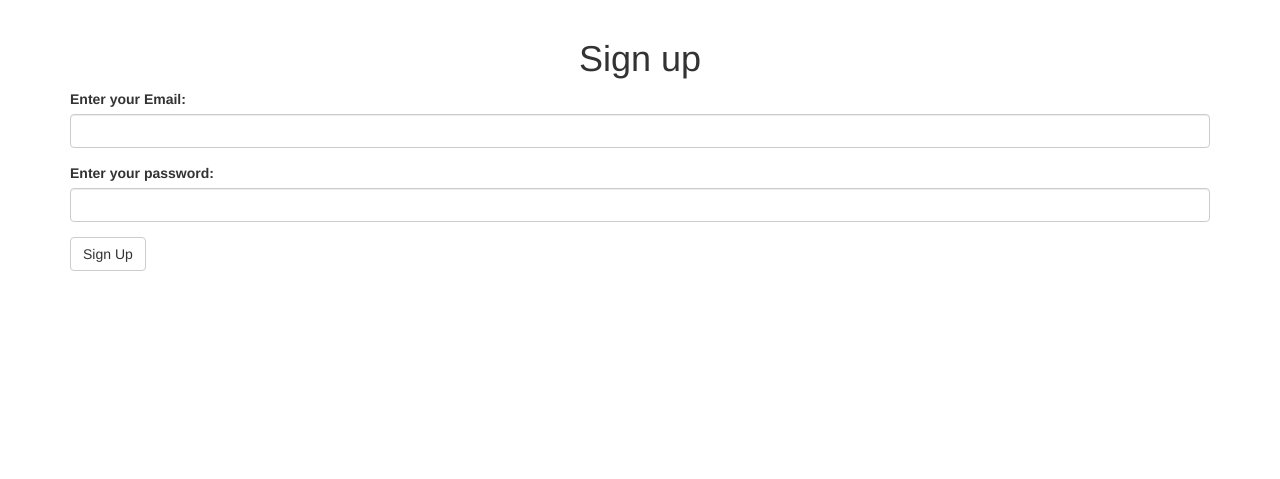
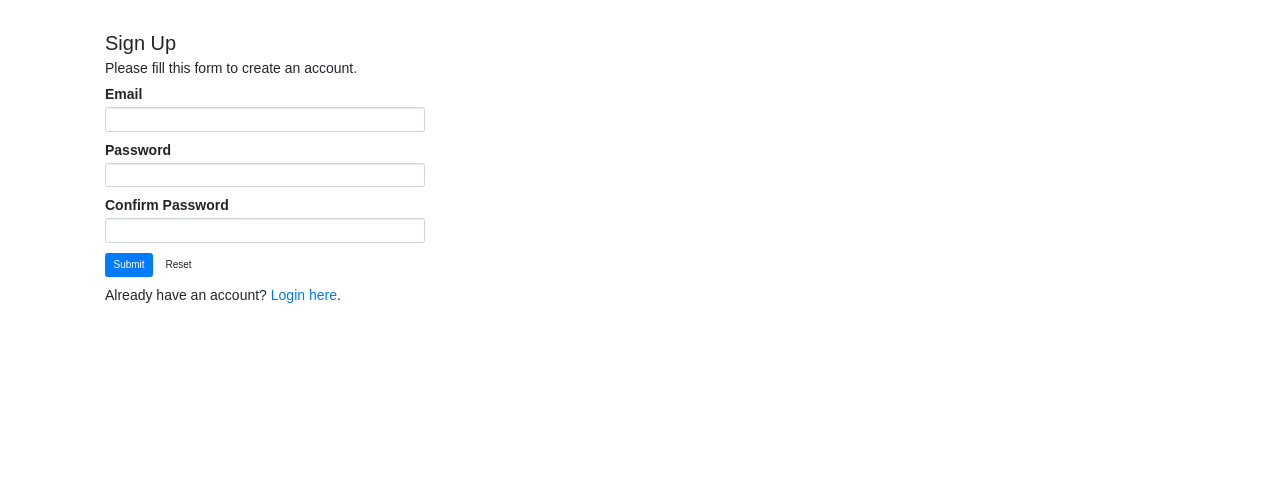
Before and after one commit to rizgif/3975_assignment1, a PHP site: page /register.php in a window 1280 px wide. Shown: the part 321-800 px from the top of the page. Run offline with PHP 8.4, Linux system fonts and the light colour scheme; data comes from the database, SQL or seed files in the repository; both versions use the stored data as it was after the commit.

Commit message:
implement login authentication with SQLite

```diff
--- a/database_setup.php
+++ b/database_setup.php
@@ -4,6 +4,13 @@
 function create_tables() {
     // Connect to SQLite database
     $db = new SQLite3('mydatabase.db');
+
+    // Create users table
+    $db->exec('CREATE TABLE IF NOT EXISTS users (
+                id INTEGER PRIMARY KEY AUTOINCREMENT,
+                email TEXT NOT NULL UNIQUE,
+                password TEXT NOT NULL
+            )');
 
     // Create transactions table
     $db->exec('CREATE TABLE IF NOT EXISTS transactions (
--- a/inc_header.php
+++ b/inc_header.php
@@ -1,12 +1,17 @@
 <!DOCTYPE html>
 <html lang="en">
+
 <head>
-<title>w03Lab</title>
+    <title>Assignment1</title>
     <meta http-equiv="content-type" content="text/html; charset=iso-8859-1" />
     <link rel="stylesheet" href="https://maxcdn.bootstrapcdn.com/bootstrap/3.4.1/css/bootstrap.min.css">
     <script src="https://ajax.googleapis.com/ajax/libs/jquery/3.5.1/jquery.min.js"></script>
     <script src="https://maxcdn.bootstrapcdn.com/bootstrap/3.4.1/js/bootstrap.min.js"></script>
 </head>
+<?php
+include_once "database_setup.php";
+$db = new SQLite3('mydatabase.db');
+?>
 <body>
     <div style="width: 80%; margin: auto;">
         <a href="/">
--- a/register.php
+++ b/register.php
@@ -1,15 +1,120 @@
-<?php include 'inc_header.php'; ?>
+<?php
+include 'inc_header.php';
+// Include config file
+include_once "database_setup.php";
 
-<h1 class="text-center">Sign up</h1>
-<form action="" method="post">
-  <div class="form-group">
-    <label for="email">Enter your Email:</label>
-    <input type="email" class="form-control" id="email" name="email">
+// Define variables and initialize with empty values
+$email = $password = $confirm_password = "";
+$email_err = $password_err = $confirm_password_err = "";
+
+// Processing form data when form is submitted
+if ($_SERVER["REQUEST_METHOD"] == "POST") {
+
+  // Validate email
+  if (empty(trim($_POST["email"]))) {
+    $email_err = "Please enter an email.";
+  } else {
+    $email = trim($_POST["email"]);
+  }
+
+  // Validate password
+  if (empty(trim($_POST["password"]))) {
+    $password_err = "Please enter a password.";
+  } elseif (strlen(trim($_POST["password"])) < 6) {
+    $password_err = "Password must have at least 6 characters.";
+  } else {
+    $password = trim($_POST["password"]);
+  }
+
+  // Validate confirm password
+  if (empty(trim($_POST["confirm_password"]))) {
+    $confirm_password_err = "Please confirm password.";
+  } else {
+    $confirm_password = trim($_POST["confirm_password"]);
+    if (empty($password_err) && ($password != $confirm_password)) {
+      $confirm_password_err = "Password did not match.";
+    }
+  }
+
+  // Check input errors before inserting in database
+  if (empty($email_err) && empty($password_err) && empty($confirm_password_err)) {
+
+    // Prepare an insert statement
+    $sql = "INSERT INTO users (email, password) VALUES (:email, :password)";
+
+    if ($stmt = $db->prepare($sql)) {
+      // Bind variables to the prepared statement as parameters
+      $stmt->bindParam(":email", $param_email, SQLITE3_TEXT);
+      $stmt->bindParam(":password", $param_password, SQLITE3_TEXT);
+
+      // Set parameters
+      $param_email = $email;
+      $param_password = password_hash($password, PASSWORD_DEFAULT); // Creates a password hash
+
+      // Attempt to execute the prepared statement
+      if ($stmt->execute()) {
+        // Redirect to login page
+        header("location: login.php");
+        exit();
+      } else {
+        echo "Oops! Something went wrong. Please try again later.";
+      }
+
+      // Close statement
+      $stmt->close();
+    }
+  }
+}
+?>
+
+<!DOCTYPE html>
+<html lang="en">
+
+<head>
+  <meta charset="UTF-8">
+  <title>Sign Up</title>
+  <link rel="stylesheet" href="https://stackpath.bootstrapcdn.com/bootstrap/4.5.2/css/bootstrap.min.css">
+  <style>
+    body {
+      font: 14px sans-serif;
+    }
+
+    .wrapper {
+      width: 360px;
+      padding: 20px;
+    }
+  </style>
+</head>
+
+<body>
+  <div class="wrapper">
+    <h2>Sign Up</h2>
+    <p>Please fill this form to create an account.</p>
+    <form action="<?php echo htmlspecialchars($_SERVER["PHP_SELF"]); ?>" method="post">
+      <div class="form-group <?php echo (!empty($email_err)) ? 'has-error' : ''; ?>">
+        <label>Email</label>
+        <input type="email" name="email" class="form-control" value="<?php echo $email; ?>">
+        <span class="help-block"><?php echo $email_err; ?></span>
+      </div>
+      <div class="form-group <?php echo (!empty($password_err)) ? 'has-error' : ''; ?>">
+        <label>Password</label>
+        <input type="password" name="password" class="form-control" value="<?php echo $password; ?>">
+        <span class="help-block"><?php echo $password_err; ?></span>
+      </div>
+      <div class="form-group <?php echo (!empty($confirm_password_err)) ? 'has-error' : ''; ?>">
+        <label>Confirm Password</label>
+        <input type="password" name="confirm_password" class="form-control" value="<?php echo $confirm_password; ?>">
+        <span class="help-block"><?php echo $confirm_password_err; ?></span>
+      </div>
+      <div class="form-group">
+        <input type="submit" class="btn btn-primary" value="Submit">
+        <input type="reset" class="btn btn-default" value="Reset">
+      </div>
+      <p>Already have an account? <a href="login.php">Login here</a>.</p>
+    </form>
   </div>
-  <div class="form-group">
-    <label for="pwd">Enter your password:</label>
-    <input type="password" class="form-control" id="pwd" name="pwd">
-  </div>
-  <button type="submit" class="btn btn-default">Sign Up</button>
+</body>
 
-  <?php include 'inc_footer.php'; ?>
+</html>
+
+<?php include 'inc_footer.php'; ?>
```
Also changed, not shown: index.php (+17 -5 lines), login.php (+87 -13 lines), logout.php (added, +11 -0 lines), mydatabase.db (added). Lines whose indentation alone changed are shown as unchanged.
